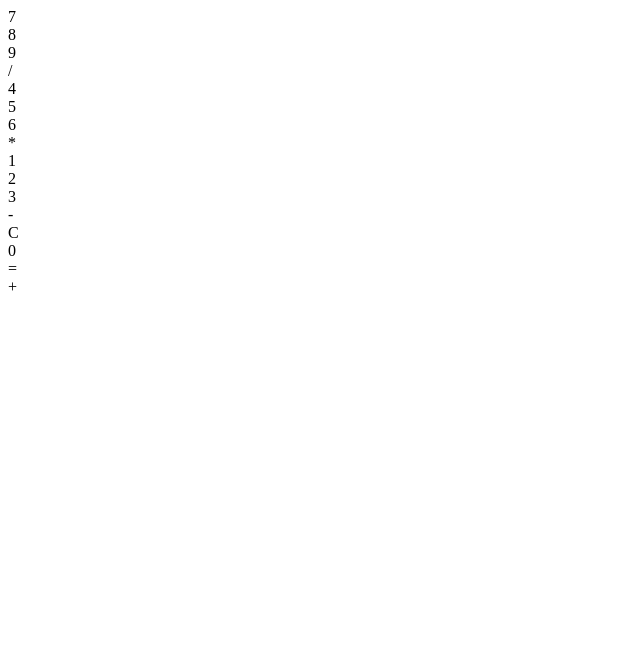
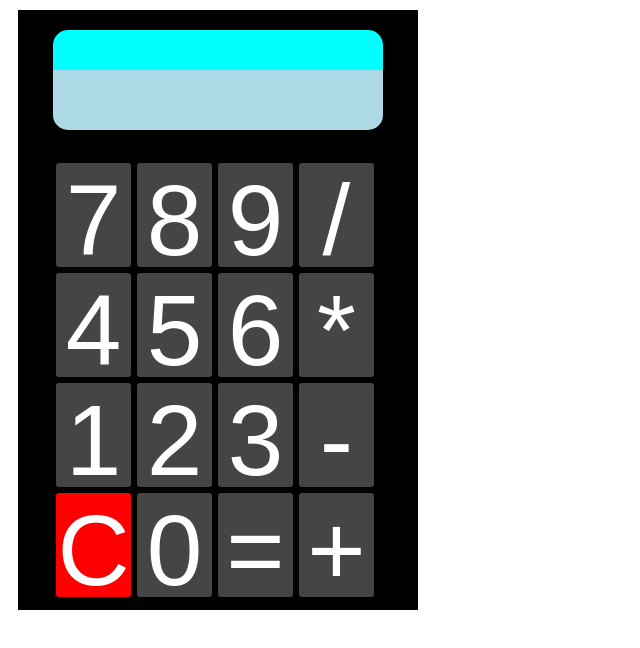
Before and after one commit to ghaelazevedo-ux/CalculadoraJS, a plain HTML site: page index.html in a window 1280 px wide. Shown: the whole page, without its empty margins (0-640 px from the left). Drawn offline with Linux system fonts and the light colour scheme.

Commit message:
Update index.html

```diff
--- a/index.html
+++ b/index.html
@@ -1,6 +1,11 @@
-<DOCTYPE html>
-<hmtl>
-  <head> </head>
+<!DOCTYPE html>
+<html lang="pt-BR">
+  <head>
+    <meta charset="UTF-8">
+    <title>Calculadora</title>
+    <!-- Relacionando o arquivo CSS -->
+    <link rel="stylesheet" href="style.css">
+  </head>
   <body>
     <div id="Fundo">
       <div id="VisorAntigo"></div>
@@ -33,8 +38,11 @@
         <div class="Botao" id="btn0"> 0 </div>
         <div class="Botao" id="btnCalc"> = </div>
         <div class="Botao" id="btnMais"> + </div>
-       </div>
+      </div>
 
     </div>
+
+    <!-- Relacionando o arquivo JavaScript -->
+    <script src="javascript.js"></script>
   </body>
- </html>
+</html>
```
